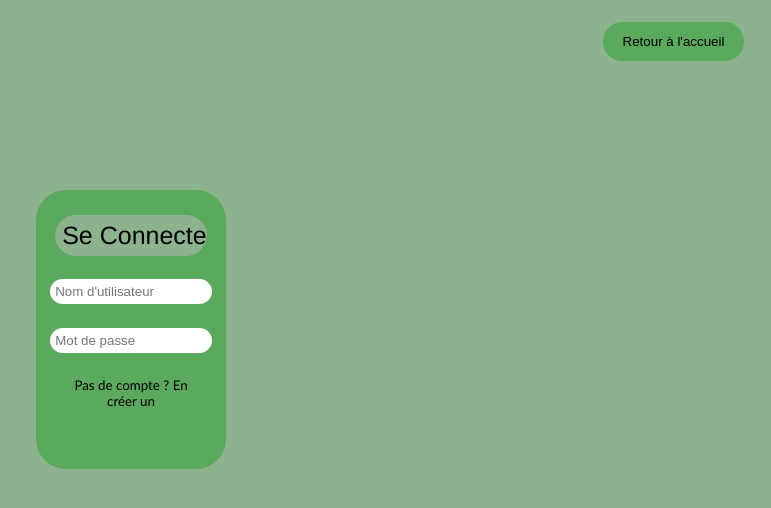
After one commit to albannnn/ecotidien, a PHP site: page /connectPage.html in a window 1280 px wide. The commit adds this page. Shown: the top 508 px of the page, without its empty margins (509-1280 px from the left). Run offline with PHP 8.4, Linux system fonts and the light colour scheme.

Commit message:
Add files via upload

```diff
--- /dev/null
+++ b/www/connectPage.html
@@ -0,0 +1,35 @@
+<!DOCTYPE html>
+<html>
+    <head>
+        <meta charset="UTF-8">
+        <link rel="stylesheet" href="styles/connectPageStyles.css" type="text/css">
+        <meta name="viewport" content="width=device-width, initial-scale=1.0">
+        <link rel="manifest" href="manifest.json">
+        <link rel="shortcut icon" href="favicon.ico" type="image/x-icon" />
+        <meta http-equiv="X-UA-Compatible" content="ie=edge">
+
+        <title>Ecotidien</title>
+
+    </head>
+    <body>
+            <a href = 'index.php'> <button class = 'lienRetour' > Retour à l'accueil </button></a>
+
+        <div>
+
+
+            <form action = 'php/connect.php' method = 'post'>
+                <input type='submit'  class='button'  value='Se Connecter' name = "verif" id = "buttonConnect">
+                <input type='text'  class='regular' id = "#regular1"  name='username' placeholder = "Nom d'utilisateur" autocomplete="username">
+                <br>
+                <input type='password'  class='regular' id = "#regular2"  name = 'password' placeholder = "Mot de passe" autocomplete = "password">
+            </form>
+            <br>
+            <a href = 'createPage.html' class="lienCreate"> <button  class ='createAccount' >Pas de compte ? En créer un</button></a>
+            <p id = "message"></p>
+
+        </div>
+
+    <script type="text/javascript" src="js/app.js" ></script>
+    </body>
+
+</html>
--- /dev/null
+++ b/www/js/app.js
@@ -0,0 +1,35 @@
+
+//création de la requete elle sera appellée quand un utilisateur  cliques sur se connecter
+
+function jsonRequest(requestUrl, place) {
+  //La requete récupére la réponse et elle l'insère dans la page html à l'endroit donné
+  // éxécution de la requete
+  console.log("éxécution !");
+  let request = new XMLHttpRequest();
+  request.open("GET", requestUrl);
+  request.responseType = "json";
+  request.send();
+  // fin d'éxécution de la requete
+
+  request.addEventListener("load", function () {
+    // On load le contenu et on l'insère dans la page
+    console.log("requete loadée");
+    console.log(request.response);
+    place.innerHTML = request.response;
+    document.getElementById("message").addEventListener(
+      "click",
+      setTimeout(function () {
+        place.innerHTML = "";
+      }, 5000)
+    );
+  });
+}
+
+//var nécéssaires à la requete
+var host = "http://localhost/";
+var path = "json/temporary.json";
+var requestURL = host + path;
+let endroit = document.getElementById("message");
+
+button = document.getElementById("buttonConnect");
+button.addEventListener("click", jsonRequest(requestURL, endroit)); //quand on click sur se connecter le message lié à notre situation arrivera
--- /dev/null
+++ b/www/js/service-worker.js
@@ -0,0 +1,2 @@
+const cacheName = "cache-v1";
+const assets = ['/', '/index.php', '/app.js','/styles.css'];
--- /dev/null
+++ b/www/json/infoUser.json
@@ -0,0 +1 @@
+{"username":"admin","password":"admin2005","email":"admin","nom":"admin","prenom":"admin"}
--- /dev/null
+++ b/www/json/temporary.json
@@ -0,0 +1 @@
+["Veuillez remplir le formulaire"]
--- /dev/null
+++ b/www/styles/connectPageStyles.css
@@ -0,0 +1,102 @@
+body{
+    background-color: #8cb38d;
+}
+.lienRetour{
+    position: absolute;
+    top: 1%;
+    right: 1%;
+    padding: 5px;
+    margin-top: 1%;
+    margin-right: 1%;
+    padding-top: 12px;
+    padding-bottom: 12px;
+    padding-left: 20px;
+    padding-right: 20px;
+    border: 1px solid #8cb38d;
+    border-radius: 50px;
+    background: #5BA95D;
+    transition: background-color, border 1s ease-in-out;
+}
+.lienRetour:hover{
+
+    background-color: #8cb38d;
+    border: black 1px solid;
+    cursor: pointer;
+}
+div{
+    z-index: 0;
+    width: 15%;
+    height: 20%;
+    height: auto;
+    display: flex;
+    flex-direction: column;
+    margin: auto;
+    margin-top: 15%;
+    padding-top: 2%;
+    padding-bottom: 2%;
+    text-align: center;
+    background-color: #5BA95D;
+    border-radius: 30px;
+}
+form{
+    display: flex;
+
+    flex-direction: column;
+    width: 100%;
+    height: 100%;
+    align-items: center;
+
+}
+.regular{
+    border-radius: 25px;
+    border: solid;
+    border-color: #5BA95D;
+    padding: 5px;
+    width: 80%;
+}
+
+.button{
+        color: Black;
+        border: #8cb38d  1px solid;
+        font-family: Helvetica, 'Georgia', Times, serif;
+        font-size: 25px;
+        background-color: #8cb38d;
+        border-radius: 25px;
+        padding-top: 5px;
+        padding-bottom: 5px;
+        margin-left: 20px;
+        margin-right: 20px;
+        margin-bottom: 20px;
+        text-align: center;
+        width: 80%;
+        transition: background-color, border 1s ease-out;
+}
+.button:hover{
+    background-color: #5BA95D;
+    border: black 1px solid;
+    cursor: pointer;
+}
+.createAccount{
+    bottom: 0px;
+    padding-top: 2px;
+    padding-bottom: 2px;
+    padding-left: 30px;
+    padding-right: 30px;
+    text-decoration: none;
+    color: black;
+    border-radius: 5px;
+    font-family: 'Trebuchet MS', 'Lucida Sans Unicode', 'Lucida Grande', 'Lucida Sans', Arial, sans-serif;
+    border: solid 1px #5BA95D;
+    background: #5BA95D;
+    transition: background-color, border-radius 2s ease-out;
+}
+.createAccount:hover{
+    background-color: #8cb38d;
+    border-radius: 50px;
+    text-decoration: none;
+}
+#message{
+    color: black;
+    font-family: 'Trebuchet MS', 'Lucida Sans Unicode', 'Lucida Grande', 'Lucida Sans', Arial, sans-serif;
+
+}
```
Also changed, not shown: www/account.html (added, +16 -0 lines), www/backup/app.js (+4 -4 lines), www/createPage.html (added, +37 -0 lines), www/index.php (+10 -44 lines), www/js/account.js (added, +19 -0 lines), www/js/splashscreen.js (added, +8 -0 lines), www/php/ajouteUser.php (added, +62 -0 lines), www/php/astuce.php (added, +12 -0 lines), www/php/connect.php (added, +65 -0 lines), www/php/database.php (added, +14 -0 lines), www/php/fonctions.php (added, +65 -0 lines), www/php/testUser.php (added, +26 -0 lines), www/styles/style.css (added, +170 -0 lines), www/images/backgroundConnect.png (added).
